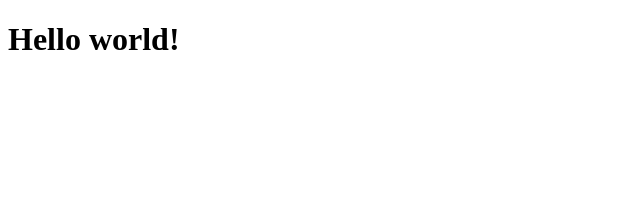
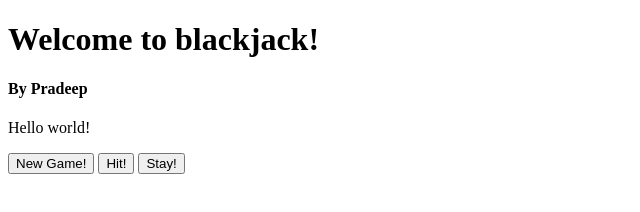
Before and after one commit to pradeep-charism/javascript-labs, a plain HTML site: page examples/index.html in a window 1280 px wide. Shown: the whole page, without its empty margins (0-640 px from the left). Drawn offline with Linux system fonts and the light colour scheme.

Commit message:
html and js working together

```diff
--- a/examples/blackjack.js
+++ b/examples/blackjack.js
@@ -1,3 +1,13 @@
+
+
+let textArea=document.getElementById('text-area');
+textArea.innerText='Hello world!';
+
+let okButton=document.getElementById('ok-button');
+okButton.innerText='Ok!';
+okButton.addEventListener('click', function(){
+    textArea.innerText="Button Clicked";
+});
 
 let suites = ['Hearts', 'Spades', 'Diamonds', 'Clubs'];
 
--- a/examples/index.html
+++ b/examples/index.html
@@ -3,12 +3,19 @@
 
 <head>
     <link rel="stylesheet" href="style.css">
-    <script src="script.js"></script>
-    <script src="blackjack.js"></script>
+
 </head>
 
 <body>
-<h1>Hello world!</h1>
+<h1 id="title">Welcome to blackjack!</h1>
+<h4>By Pradeep</h4>
+<p id="text-area">This is some text</p>
+
+<button id="new-game-button">New Game!</button>
+<button id="hit-button">Hit!</button>
+<button id="stay-button">Stay!</button>
+
+<script src="blackjack.js"></script>
 </body>
 
 </html>
```
